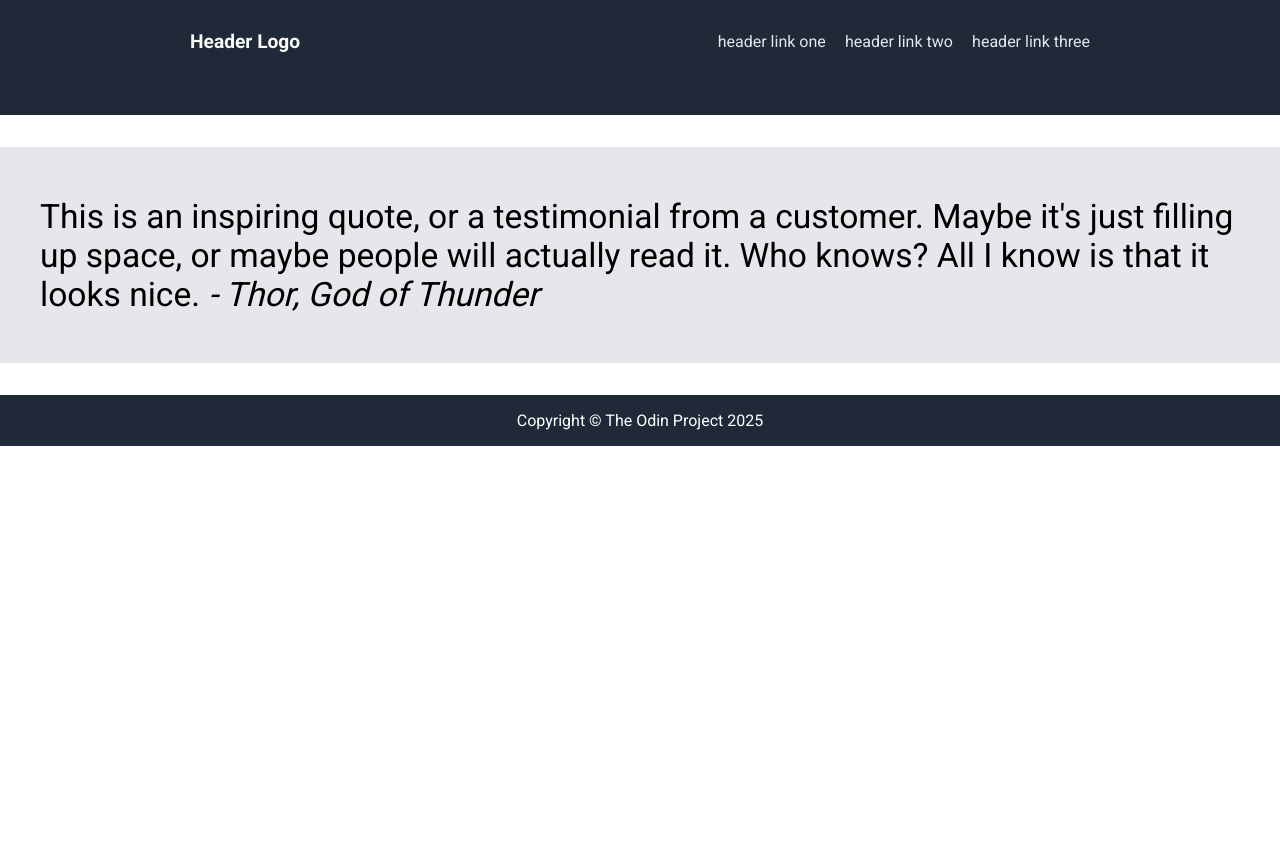
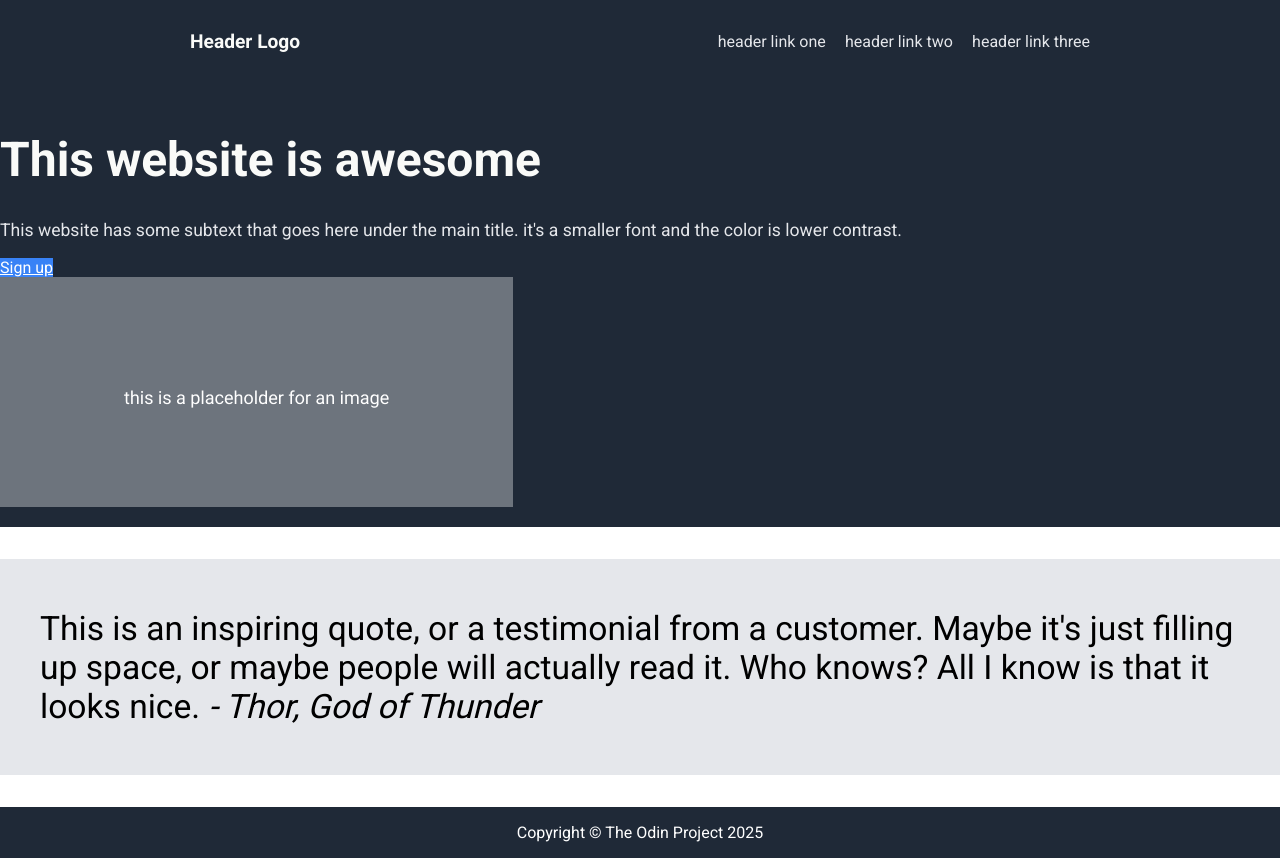
Before and after one commit to beeswarm25/project-landing-page, a plain HTML site: page index.html in a window 1280 px wide. Before the commit the page ends 800 px from the top, so only its background shows below. Drawn offline with Linux system fonts and the light colour scheme.

Commit message:
added content and minimal styles to our first div

```diff
--- a/custom.css
+++ b/custom.css
@@ -60,8 +60,23 @@ margin:0;
 blockquote {
     font-size: 2.1em;
 }
+.hero-text {
 
+}
 
+.hero-text h1 {
+font-size:3em;
+font-weight: 900;
+color:#F9FAF8;
+}
+.hero-text p {
+font-size:1.1em;
+color:#E5E7EB;
+}
+.blue-button {
+     background: #3882F6;
+     color:#fff;
+}
 
 
 
--- a/index.html
+++ b/index.html
@@ -23,7 +23,14 @@
 </div>
 </header>
     <div class="first">
-
+<div class="hero-text">
+    <h1>This website is awesome</h1>
+    <p>This website has some subtext that goes here under the main title. it's a smaller font and the color is lower contrast.</p>
+    <a class="blue-button" href="#">Sign up</a>
+</div>
+<div class="hero-image">
+    <img src="place-holder-image.png" alt="placeholder image" />
+</div>
     </div>
 
     <div class="second">
```
Also changed, not shown: place-holder-image.png (added).
